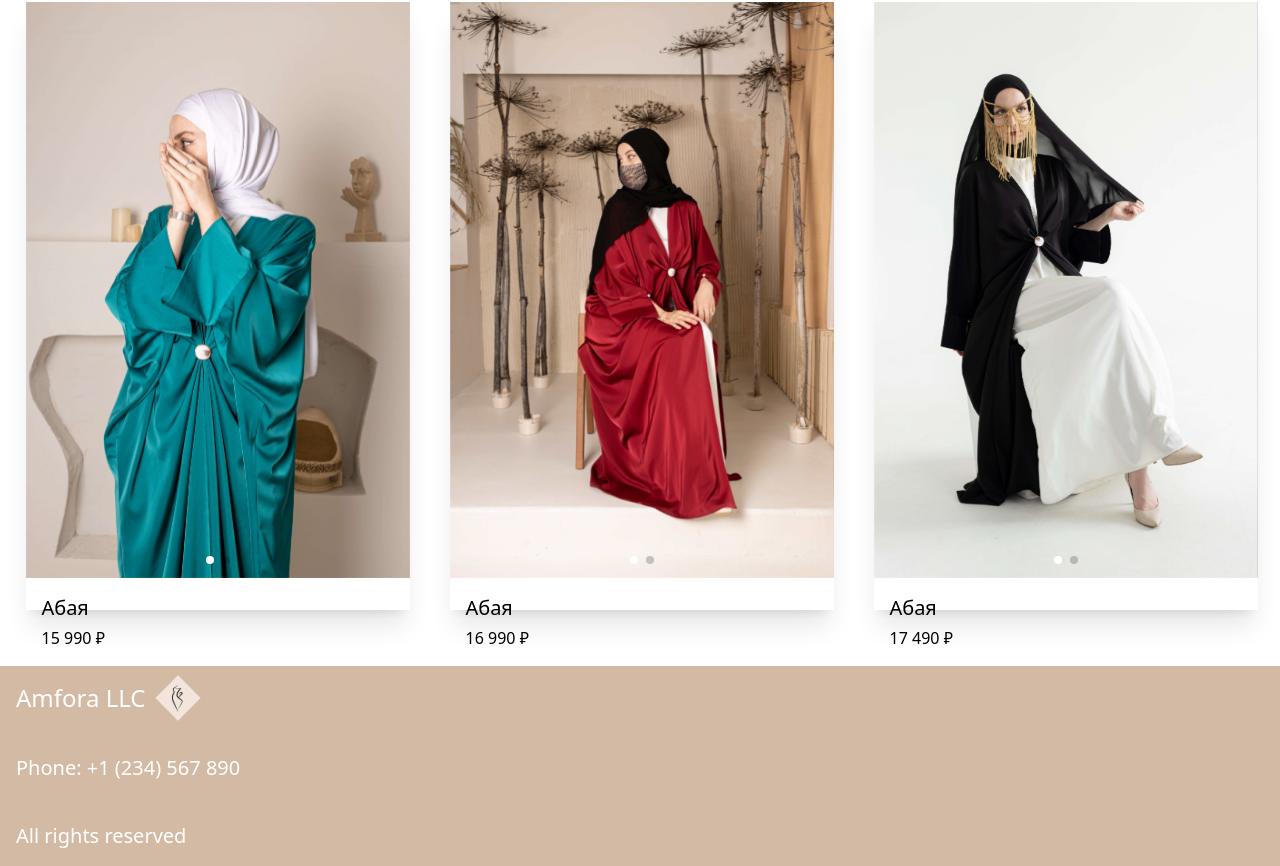
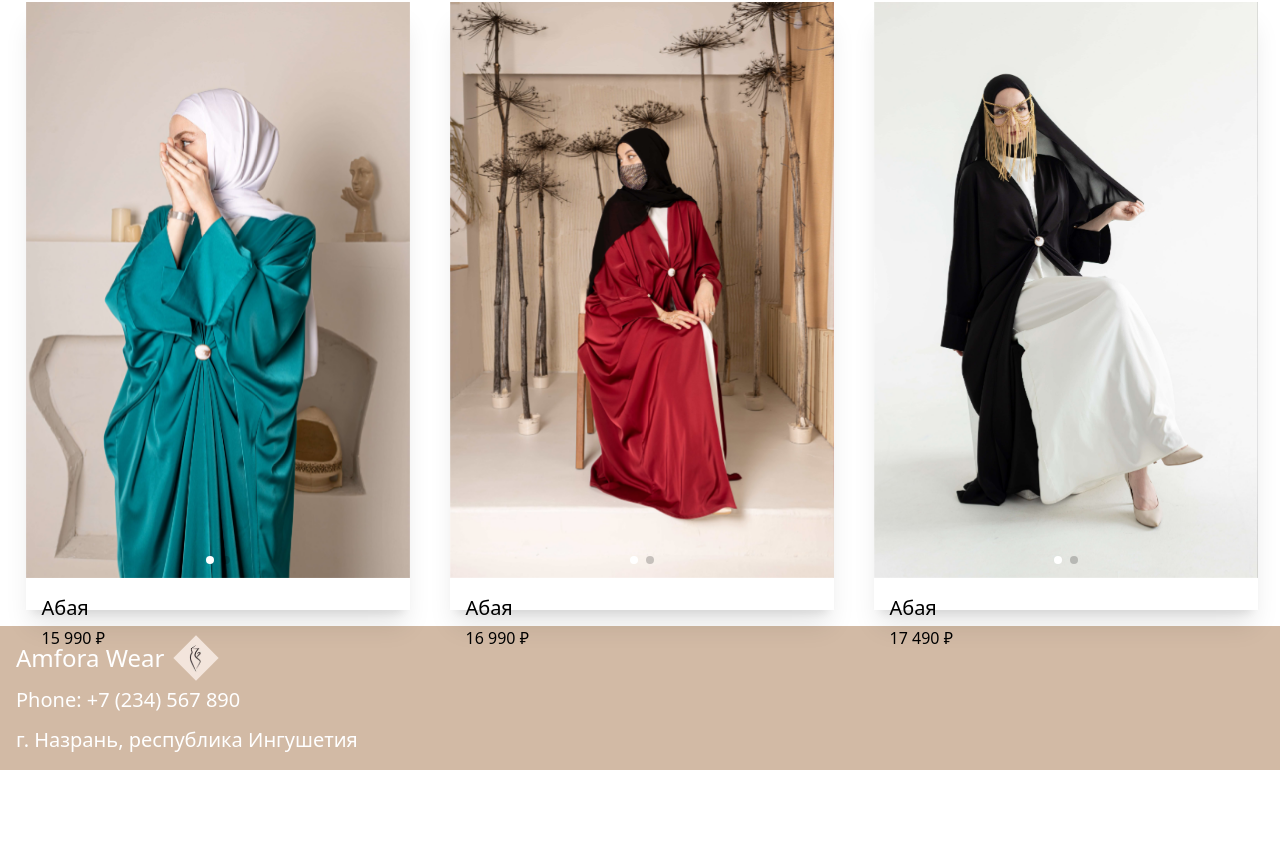
Before and after one commit to mustafagarko/amfora-app, a React (Create React App) app: page / in a window 1280 px wide. Shown: the part 914-1780 px from the top of the page. After the commit the page ends 1684 px from the top, so only its background shows below. Built offline with nearby package versions, Linux system fonts and the light colour scheme.

Commit message:
bugs fixed + responsive adjusted

```diff
--- a/src/components/Footer.jsx
+++ b/src/components/Footer.jsx
@@ -2,17 +2,15 @@ import logo from "../assets/amforalogo.jpeg";
 
 function Footer() {
   return (
-    <div className="flex md:flex-row flex-col h-[25vh] absolute z-30 w-[100vw] bg-[#D2BAA5] justify-between mt-[5vh]">
-      <div className=" p-4 flex flex-col md:gap-0 gap-4 justify-between">
-        <div className="flex gap-4">
-          <h1 className="text-white font-thin text-2xl">Amfora LLC</h1>
-          <img src={logo} className="w-8 h-8 -rotate-45" />
-        </div>
-        <h1 className="text-white font-thin text-xl">
-          Phone: +1 (234) 567 890
-        </h1>
-        <h1 className="text-white font-thin text-xl">All rights reserved</h1>
+    <div className="flex flex-col h-36 p-4 w-[100vw] bg-[#D2BAA5] justify-between ">
+      <div className="flex gap-4">
+        <h1 className="text-white font-thin text-2xl">Amfora Wear</h1>
+        <img src={logo} className="w-8 h-8 -rotate-45" />
       </div>
+      <h1 className="text-white font-thin text-xl">Phone: +7 (234) 567 890</h1>
+      <h1 className="text-white font-thin text-xl">
+        г. Назрань, республика Ингушетия
+      </h1>
     </div>
   );
 }
--- a/src/pages/ItemPage/ItemPage.jsx
+++ b/src/pages/ItemPage/ItemPage.jsx
@@ -18,12 +18,14 @@ export default function ItemPage() {
   }
 
   return (
-    <section className="w-screen md:h-screen h-[130vh]" id="page">
+    <section className="w-screen md:h-screen h-fit flex flex-col" id="page">
       <section
         onClick={(e) => {
           if (showModal && e.target.id !== `modal`) setShowModal(false);
         }}
-        className={`w-full h-full ${showModal ? `blur-lg` : ``}`}
+        className={`w-full h-fit items-center flex justify-center ${
+          showModal ? `blur-lg` : ``
+        }`}
       >
         <button
           onClick={(e) => {
@@ -35,8 +37,8 @@ export default function ItemPage() {
         >
           <Icon icon="fluent-mdl2:back" width={25} height={25} />
         </button>
-        <div className="md:w-[80vw] md:mt-0 mt-8 w-[90%] md:h-[80vh] h-fit shadow-2xl absolute md:top-[53%] top-[50%] left-1/2 -translate-x-1/2 md:-translate-y-1/2 -translate-y-[35%] flex md:flex-row flex-col justify-between">
-          <figure className="h-[80vh] md:w-[40%] w-full">
+        <div className="md:w-[80vw]  my-20 w-[90%] md:h-[80vh] h-fit shadow-2xl  flex md:flex-row flex-col justify-between gap-5 p-4">
+          <figure className="h-full md:w-[40%] w-full">
             <Swiper
               className="w-full h-full"
               spaceBetween={0}
@@ -83,11 +85,11 @@ export default function ItemPage() {
             </Swiper>
           </figure>
           <div
-            className={`md:w-[1px] w-full md:h-[90%] h-[1px] md:my-[2.5%]`}
+            className={`md:w-[1px] w-[90%] md:mx-0 translate-x-[5%] md:h-[90%] h-[1px] md:my-[2.5%]`}
             style={{ backgroundColor: item.colorCode }}
           />
-          <div className="pl-4 md:w-[50%] w-full h-full flex flex-col justify-between">
-            <div className="w-full h-full flex flex-col gap-2 py-[3vh]">
+          <div className="pl-4 md:w-[50%] w-full h-[50vh] flex flex-col justify-between">
+            <div className="w-full h-full flex flex-col gap-2">
               <div className="flex md:flex-col md:gap-0 gap-4 flex-row items-center md:items-start">
                 <h1 className="text-4xl">{item.title}</h1>
                 <p className="text-xl underline underline-offset-2">
@@ -123,6 +125,7 @@ export default function ItemPage() {
               </div>
               <p>{item.description}</p>
               <p>Материал: {item.material}</p>
+            </div>
             <div className="mb-[4vh]">
               <button
                 style={{ backgroundColor: item.colorCode }}
@@ -131,7 +134,6 @@ export default function ItemPage() {
               >
                 Купить
               </button>
-              </div>
             </div>
           </div>
         </div>
```
Lines whose indentation alone changed are shown as unchanged.
